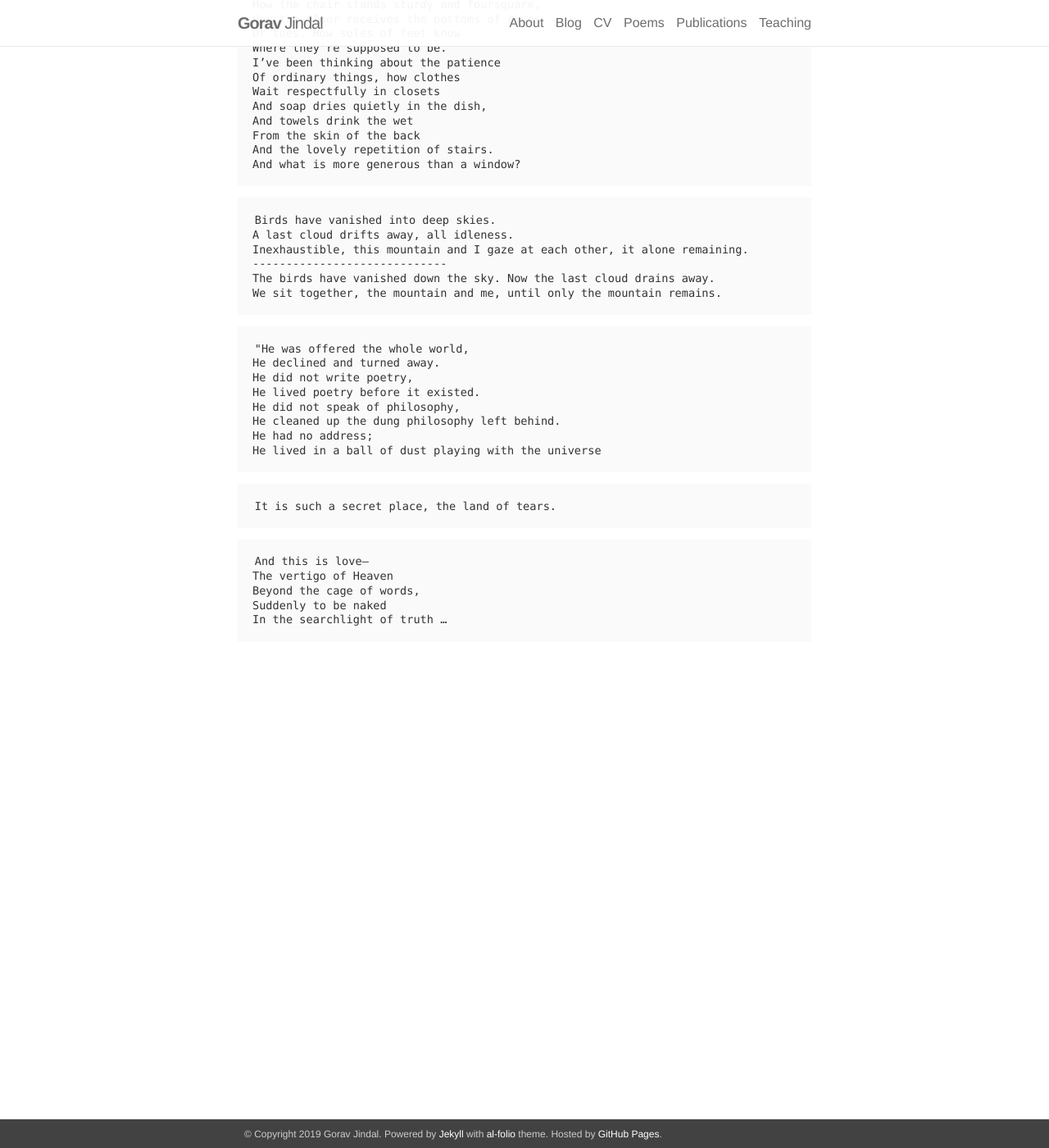
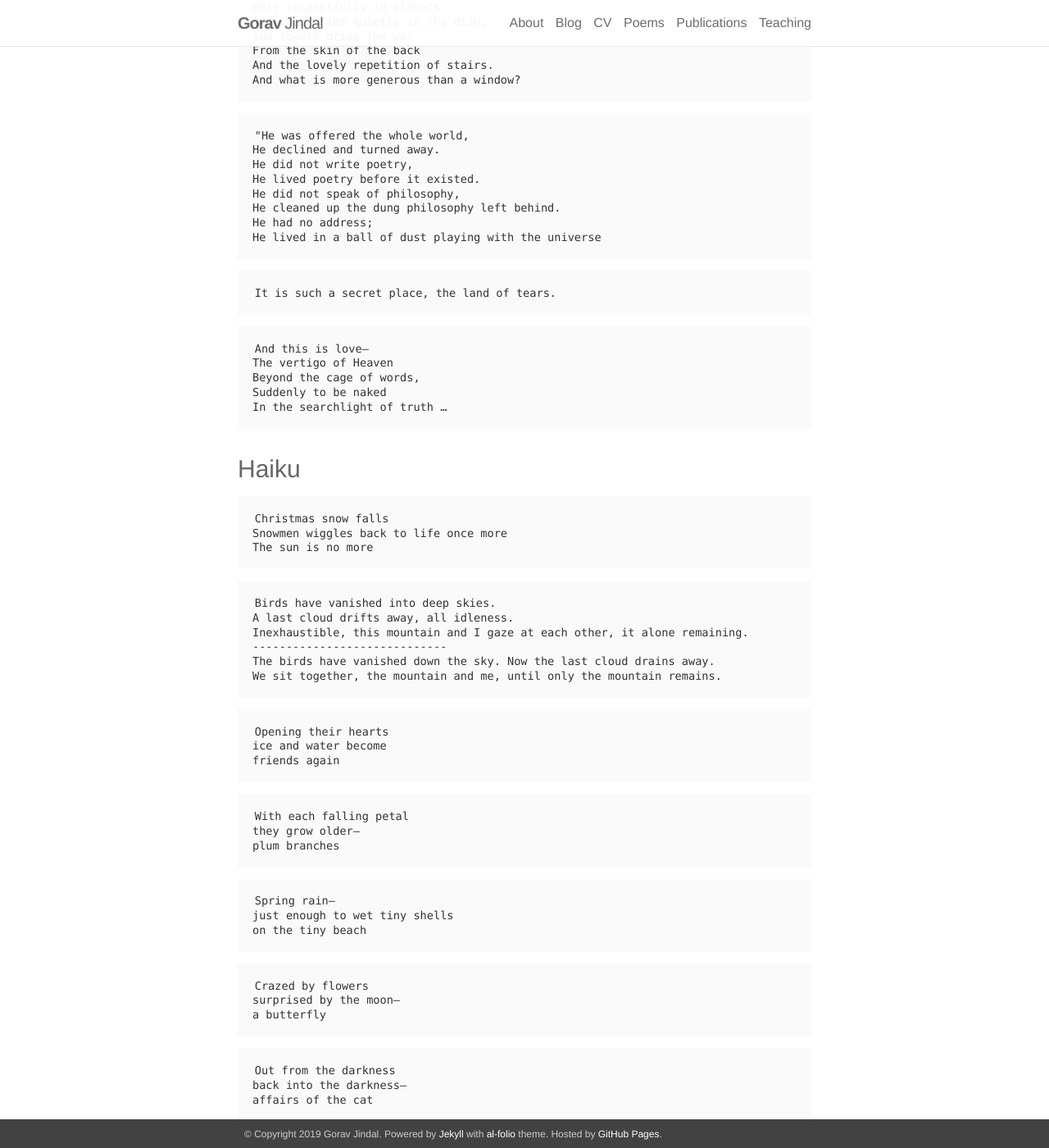
Before and after one commit to goravjindal/goravjindal.github.io, a Jekyll site: the page built from _pages/poems.md, in a window 1280 px wide and 1400 px high, scrolled down 1308 px. Shown: the whole window at 82% size. Built offline with Jekyll 4.4.1, drawn with Linux system fonts in a browser that asks for light colours; nearby versions of some CDN libraries; some of the changed text lies outside the part shown.

Commit message:
changes by gorav

````diff
--- a/_pages/poems.md
+++ b/_pages/poems.md
@@ -2,18 +2,14 @@
 layout: page
 permalink: /poems/
 title: Poems
+type: "docs"
 ---
+
 
 ```
 Goodbye old friend
 The light has called upon my soul
 I go where butterflies go
-```
-
-```
-Christmas snow falls
-Snowmen wiggles back to life once more
-The sun is no more
 ```
 
 ```
@@ -84,19 +80,6 @@ And what is more generous than a window?
 ```
 
 ```
-Birds have vanished into deep skies.
-A last cloud drifts away, all idleness.
-Inexhaustible, this mountain and I gaze at each other, it alone remaining.
------------------------------
-The birds have vanished down the sky. Now the last cloud drains away.
-We sit together, the mountain and me, until only the mountain remains.
-```
-
-
-
-
-
-```
 "He was offered the whole world,
 He declined and turned away.
 He did not write poetry,
@@ -118,3 +101,75 @@ Beyond the cage of words,
 Suddenly to be naked
 In the searchlight of truth …
 ```
+
+### Haiku
+
+```
+Christmas snow falls
+Snowmen wiggles back to life once more
+The sun is no more
+```
+
+```
+Birds have vanished into deep skies.
+A last cloud drifts away, all idleness.
+Inexhaustible, this mountain and I gaze at each other, it alone remaining.
+-----------------------------
+The birds have vanished down the sky. Now the last cloud drains away.
+We sit together, the mountain and me, until only the mountain remains.
+```
+
+
+```
+Opening their hearts
+ice and water become
+friends again
+```
+
+```
+With each falling petal
+they grow older—
+plum branches
+```
+
+```
+Spring rain—
+just enough to wet tiny shells
+on the tiny beach
+```
+
+```
+Crazed by flowers
+surprised by the moon—
+a butterfly
+```
+
+```
+Out from the darkness
+back into the darkness—
+affairs of the cat
+```
+
+```
+Crouching,
+studying the clouds—
+a frog
+```
+
+```
+With the power of non-attachment
+floating on the water—
+a frog
+```
+
+```
+Spring passes—
+the last reluctant
+cherry blossoms
+```
+
+```
+What is this sadness?
+Tear drops shining on the floor
+Dry at the sun’s touch.
+```
````
